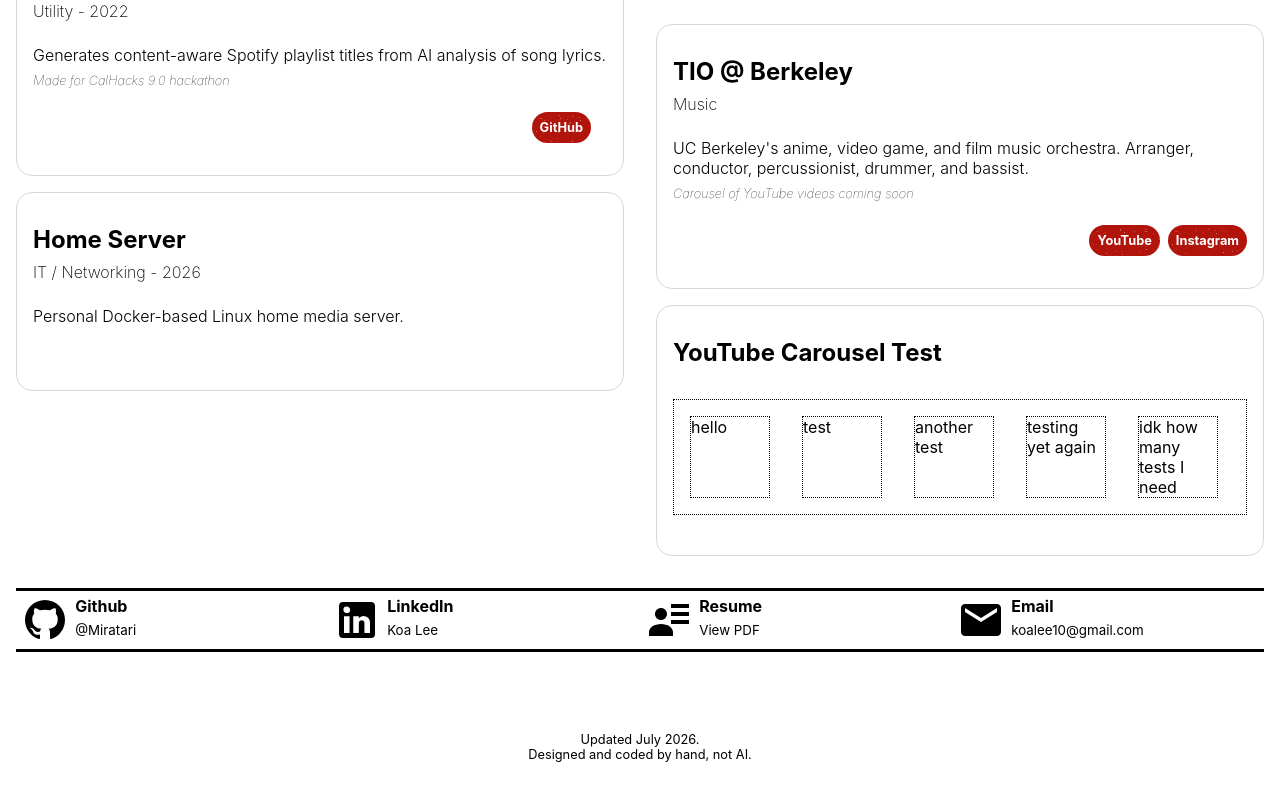
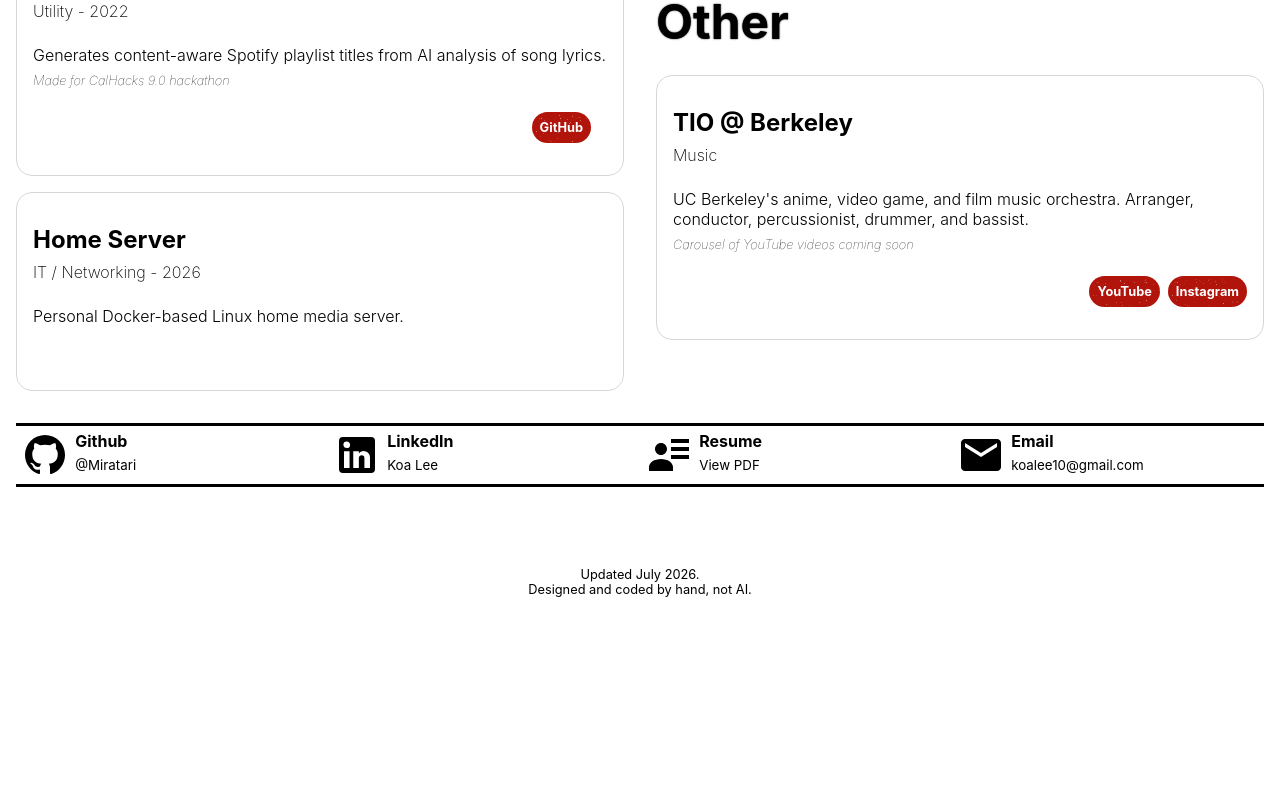
Before and after one commit to Miratari/personal-website, a React (Create React App) app in the folder client/: page / in a window 1280 px wide. Shown: the part 1791-2591 px from the top of the page. After the commit the page ends 2452 px from the top, so only its background shows below. Built offline with nearby package versions, Linux system fonts and the light colour scheme.

Commit message:
commented out carousel test code for deployment

```diff
--- a/client/src/App.js
+++ b/client/src/App.js
@@ -152,7 +152,7 @@ function App() {
               ig="https://www.instagram.com/tioatberkeley/"
               desc="UC Berkeley's anime, video game, and film music orchestra. Arranger, conductor, percussionist, drummer, and bassist."
               note="Carousel of YouTube videos coming soon"/>
-            <Carousel items={["hello", "test", "another test", "testing yet again", "idk how many tests I need", "one more", "two more", "three more"]}/>
+            {/* <Carousel items={["hello", "test", "another test", "testing yet again", "idk how many tests I need", "one more", "two more", "three more"]}/> */}
             {/*
             Videos to include:
             - Yoshi's Island
```
